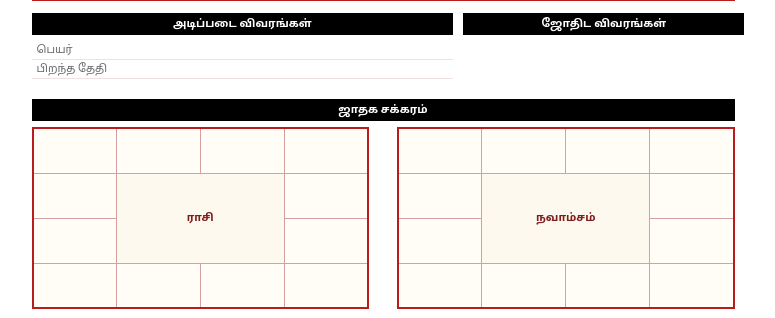
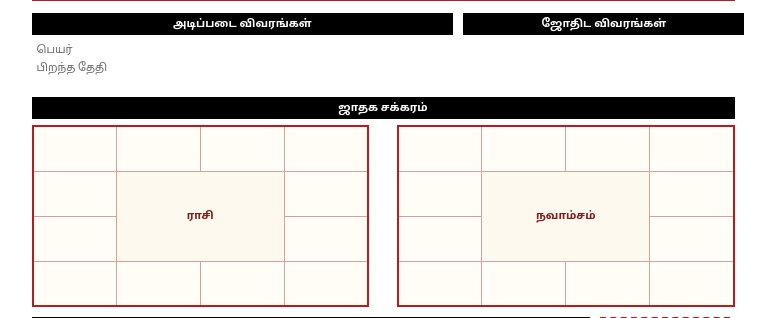
Before and after one commit to asaimani/sembodai, a Django app: template templates/matrimony/candidate_print.html in a window 1280 px wide. Shown: the part 304-622 px from the top of the page, without its empty margins (257-1032 px from the left). Run offline with Django 5.2, Linux system fonts and the light colour scheme; the template is opened without the code that fills it, so the values that code supplies are empty; parts of the project's set-up code (start-up, migrations or seed data) failed here and were passed over.

Commit message:
Remove grid lines from அடிப்படை and ஜோதிட tables in both print pages

```diff
--- a/templates/matrimony/candidate_print.html
+++ b/templates/matrimony/candidate_print.html
@@ -18,7 +18,7 @@
         .uid-banner { background: #000000; color: #fff; text-align: center; padding: 6px; font-size: 14px; font-weight: 700; margin-bottom: 12px; border-radius: 4px; }
         .section-title { background: #000000; color: #fff; padding: 4px 10px; font-size: 11px; font-weight: 600; margin-bottom: 6px; text-align: center; }
         table.info-table { width: 100%; border-collapse: collapse; table-layout: auto; }
-        table.info-table td { padding: 2px 5px; font-size: 11px; border-bottom: 1px solid #f0e0e0; vertical-align: top; }
+        table.info-table td { padding: 2px 5px; font-size: 11px; border-bottom: none; vertical-align: top; }
         table.info-table td:first-child { color: #666; white-space: nowrap; width: 1%; font-weight: 500; padding-right: 8px; }
         table.info-table td:last-child { color: #1a1a1a; font-weight: 600; word-break: break-word; }
         .section { margin-bottom: 10px; }
```
